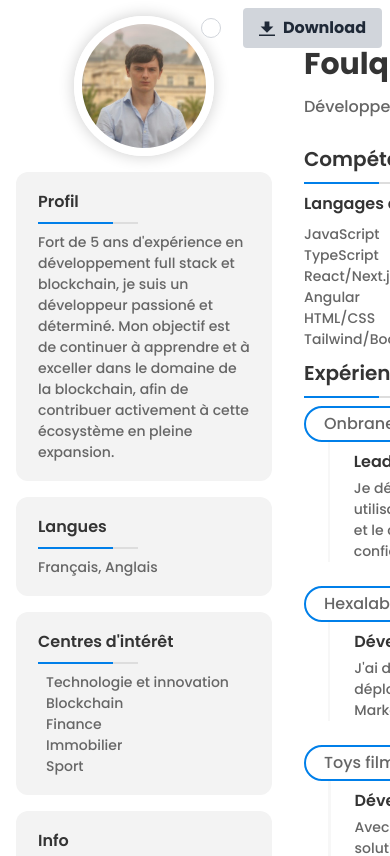
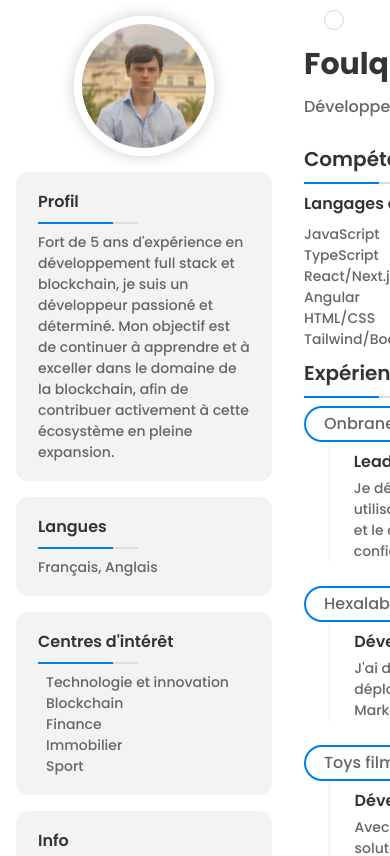
Before and after one commit to Foulks-Plb/foulques-cv, a Next.js app: page / in a window 390 px wide. Shown: the top 856 px of the page. Built offline with nearby package versions, Linux system fonts and the light colour scheme.

Commit message:
feat: reponsive tools component

```diff
--- a/components/tools/tools.tsx
+++ b/components/tools/tools.tsx
@@ -1,6 +1,22 @@
 "use client";
 
+import { useEffect, useState } from "react";
+
 export default function Tools() {
+  const [isMobile, setIsMobile] = useState(window.innerWidth <= 768);
+
+  useEffect(() => {
+    const handleResize = () => {
+      setIsMobile(window.innerWidth <= 768);
+    };
+
+    window.addEventListener("resize", handleResize);
+
+    return () => {
+      window.removeEventListener("resize", handleResize);
+    };
+  }, []);
+
   const download = async () => {
     const response = await fetch("/foulques_pellabeuf_cv.pdf");
     const blob = await response.blob();
@@ -22,7 +38,7 @@ export default function Tools() {
   return (
     <>
       <div className="absolute right-0 m-2 inline-flex items-center">
-        <label className="inline-flex items-center cursor-pointer ml-4">
+        <label className="inline-flex items-center cursor-pointer mr-4">
           <input
             type="checkbox"
             value=""
@@ -31,6 +47,7 @@ export default function Tools() {
           />
           <div className="relative w-11 h-6 bg-white-200 peer-focus:outline-none peer-focus:ring-blue-300 dark:peer-focus:ring-blue-800 rounded-full peer dark:bg-gray-700 peer-checked:after:translate-x-full rtl:peer-checked:after:-translate-x-full peer-checked:after:border-white after:content-[''] after:absolute after:top-[2px] after:start-[2px] after:bg-white after:border-gray-300 after:border after:rounded-full after:h-5 after:w-5 after:transition-all dark:border-gray-600 peer-checked:bg-blue-600"></div>
         </label>
+        {!isMobile && (
           <button
             onClick={() => download()}
             className="bg-gray-300 hover:bg-gray-400 text-gray-800 font-bold py-2 px-4 rounded inline-flex items-center"
@@ -44,6 +61,7 @@ export default function Tools() {
             </svg>
             <span>Download</span>
           </button>
+        )}
       </div>
     </>
   );
```
Lines whose indentation alone changed are shown as unchanged.
